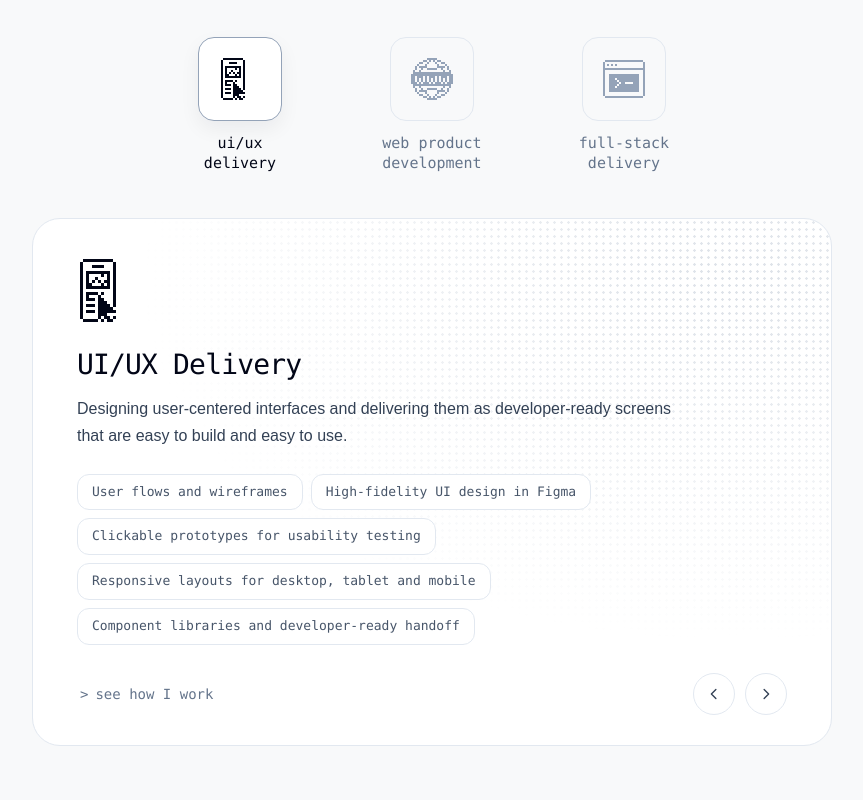
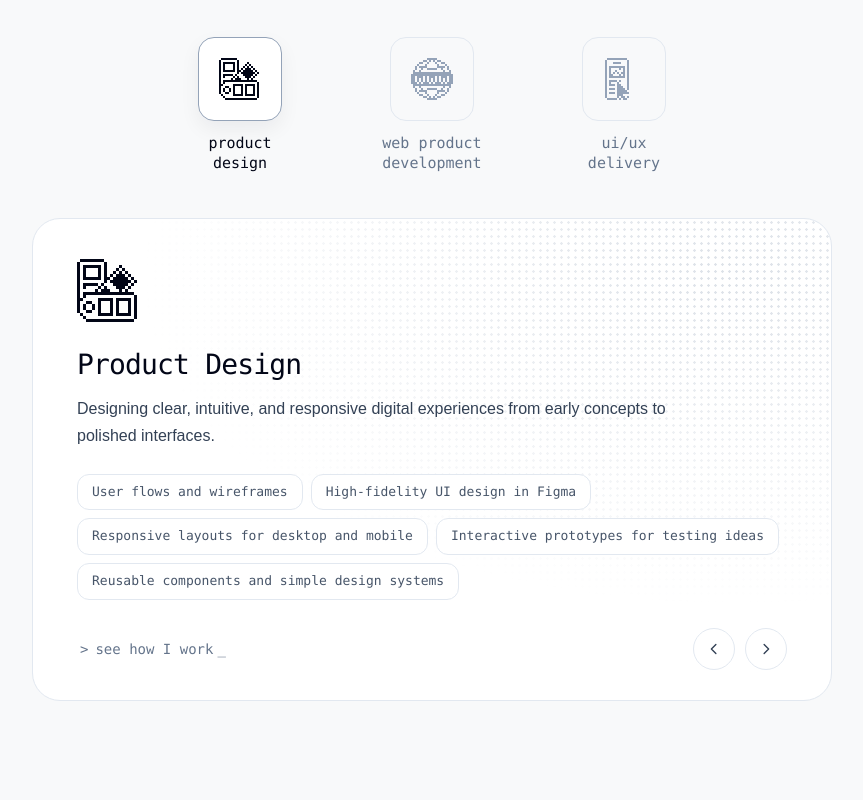
Before and after one commit to anniesrdnl/anniesrdnl_portfolio, a React (Vite) app: page / in a window 1280 px wide. Shown: the part 1780-2580 px from the top of the page, without its empty margins (358-1221 px from the left). Built offline with nearby package versions, Linux system fonts and the light colour scheme.

Commit message:
restore product design service and replace full-stack delivery with ui/ux delivery

```diff
--- a/src/data/portfolio.js
+++ b/src/data/portfolio.js
@@ -109,45 +109,44 @@ export const projects = [
 
 export const services = [
   {
-    slug: 'ui-ux-delivery',
-    title: 'UI/UX Delivery',
+    slug: 'product-design',
+    title: 'Product Design',
     description:
-      'Designing user-centered interfaces and delivering them as developer-ready screens that are easy to build and easy to use.',
+      'Designing clear, intuitive, and responsive digital experiences from early concepts to polished interfaces.',
     overview: [
-      'I design interfaces around the people who will use them, mapping how they move through a product and shaping each screen so the next step always feels obvious.',
-      'Because I also build what I design, I deliver UI that is ready for development: consistent components, responsive layouts and clear specs, so nothing gets lost between design and code.',
+      'I design digital products that are clear, intuitive and easy to use, from rough early ideas to polished, responsive interfaces that are ready to build.',
+      'Good design starts with understanding who will use the product and what they need to get done, so every screen has a clear purpose and nothing gets in the way.',
     ],
     offerings: [
       'User flows and wireframes',
       'High-fidelity UI design in Figma',
-      'Clickable prototypes for usability testing',
-      'Responsive layouts for desktop, tablet and mobile',
-      'Component libraries and developer-ready handoff',
+      'Responsive layouts for desktop and mobile',
+      'Interactive prototypes for testing ideas',
+      'Reusable components and simple design systems',
     ],
     process: [
       {
         title: 'Understand',
-        text: 'Learn who the users are, what they need to get done and where they get stuck.',
+        text: 'Learn the goals, the users and the problem the product needs to solve.',
       },
       {
-        title: 'Map',
-        text: 'Sketch user flows and wireframes to shape the experience before adding detail.',
+        title: 'Explore',
+        text: 'Sketch flows and wireframes to try ideas quickly before committing.',
       },
       {
         title: 'Design',
-        text: 'Turn the strongest direction into polished, accessible and responsive screens.',
+        text: 'Turn the strongest direction into polished, responsive screens.',
       },
       {
-        title: 'Deliver',
-        text: 'Test the prototype, refine it, and hand off components that are ready to build.',
+        title: 'Refine',
+        text: 'Gather feedback and iterate until it feels effortless to use.',
       },
     ],
     tools: [
       'Figma',
       'UI/UX',
+      'Responsive Design',
       'Prototyping',
-      'Responsive Design',
-      'Design Systems',
     ],
     projects: [
       'teech',
@@ -203,48 +202,46 @@ export const services = [
     ],
   },
   {
-    slug: 'full-stack',
-    title: 'Full-stack Delivery',
+    slug: 'ui-ux-delivery',
+    title: 'UI/UX Delivery',
     description:
-      'Handling the complete development process across frontend, backend, APIs, databases, deployment, and iteration.',
+      'Taking interfaces from design to a polished, accessible product, and refining the experience based on how people actually use it.',
     overview: [
-      'I handle the whole journey of a product: the interface people use, the backend, APIs and database behind it, and the deployment that puts it in front of users.',
-      'Owning both sides means fewer handoffs, faster iteration and a product that holds together as it grows.',
+      'I close the gap between a design file and a finished product: every screen built accurately, every state accounted for and every interaction tuned so it feels effortless.',
+      'Because I both design and develop, I can review an interface, find where people get stuck and ship the fixes myself, from the component library down to the final details.',
     ],
     offerings: [
-      'Frontend and backend development',
-      'REST API design and integration',
-      'Database design with PostgreSQL and Supabase',
-      'Authentication and data handling',
-      'Deployment, maintenance and iteration',
+      'UX reviews and usability improvements',
+      'Accurate design-to-code implementation',
+      'Accessible interfaces with clear focus states and contrast',
+      'Reusable UI components and design systems',
+      'Interaction details: loading, empty and error states',
     ],
     process: [
       {
-        title: 'Scope',
-        text: 'Agree on the features, the data model and what a first release includes.',
+        title: 'Review',
+        text: 'Walk through the interface to find friction, inconsistencies and accessibility gaps.',
+      },
+      {
+        title: 'Prioritize',
+        text: 'Decide which improvements matter most to users and tackle those first.',
       },
       {
         title: 'Build',
-        text: 'Develop the frontend, backend and database together, end to end.',
+        text: 'Implement the UI as reusable, accessible components that match the design.',
       },
       {
-        title: 'Ship',
-        text: 'Deploy to production with the right setup for hosting and data.',
-      },
-      {
-        title: 'Iterate',
-        text: 'Fix issues, add features and keep the product healthy over time.',
+        title: 'Refine',
+        text: 'Polish the details, test with real use and keep the experience consistent.',
       },
     ],
     tools: [
+      'Figma',
+      'UI/UX',
+      'Accessibility',
+      'Design Systems',
       'React.js',
-      'Node.js',
-      'Express',
-      'Supabase',
-      'PostgreSQL',
-      'REST APIs',
-      'Git',
-      'Vercel',
+      'Tailwind CSS',
     ],
     projects: [
       'teech',
--- a/src/data/serviceIcons.js
+++ b/src/data/serviceIcons.js
@@ -1,5 +1,314 @@
 // 21×21 pixel frames for the service icons; `rest` is the frame shown when an icon isn't playing
 export const serviceIcons = {
+  'product-design': {
+    rest: 4,
+    frames: [
+      [
+        '.########............',
+        '#........#...........',
+        '#.######.#....#......',
+        '#.#....#.#...#.#.....',
+        '#.#....#.#..#.#.#....',
+        '#.#....#.#.#.###.#...',
+        '#.######.##.#####.#..',
+        '#........#.#######.#.',
+        '#.#.....#...#####.#..',
+        '#.#....#.#...###.#...',
+        '#.....#.###...#.#....',
+        '#.#################..',
+        '#.#................#.',
+        '##.....#####.#####.#.',
+        '#..##..#...#.#...#.#.',
+        '#.#..#.#...#.#...#.#.',
+        '#.#..#.#...#.#...#.#.',
+        '#..##..#...#.#...#.#.',
+        '.#.....#####.#####.#.',
+        '..#................#.',
+        '...################..',
+      ],
+      [
+        '.########............',
+        '#........#...........',
+        '#.######.#....#......',
+        '#.#....#.#...#.#.....',
+        '#.#....#.#..#.#.#....',
+        '#.#....#.#.#.###.#...',
+        '#.######.##.#####.#..',
+        '#........#.#######.#.',
+        '#.##....#...#####.#..',
+        '#.#....#.#...###.#...',
+        '#.....#.###...#.#....',
+        '#.#################..',
+        '#.#................#.',
+        '##.....#####.#####.#.',
+        '#..##..#...#.#...#.#.',
+        '#.#..#.#...#.#...#.#.',
+        '#.#..#.#...#.#...#.#.',
+        '#..##..#...#.#...#.#.',
+        '.#.....#####.#####.#.',
+        '..#................#.',
+        '...################..',
+      ],
+      [
+        '.########............',
+        '#........#...........',
+        '#.######.#....#......',
+        '#.#....#.#...#.#.....',
+        '#.#....#.#..#.#.#....',
+        '#.#....#.#.#.###.#...',
+        '#.######.##.#####.#..',
+        '#........#.#######.#.',
+        '#.###...#...#####.#..',
+        '#.#....#.#...###.#...',
+        '#.....#.###...#.#....',
+        '#.#################..',
+        '#.#................#.',
+        '##.....#####.#####.#.',
+        '#..##..#...#.#...#.#.',
+        '#.#..#.#...#.#...#.#.',
+        '#.#..#.#...#.#...#.#.',
+        '#..##..#...#.#...#.#.',
+        '.#.....#####.#####.#.',
+        '..#................#.',
+        '...################..',
+      ],
+      [
+        '.########............',
+        '#........#...........',
+        '#.######.#....#......',
+        '#.#....#.#...#.#.....',
+        '#.#....#.#..#.#.#....',
+        '#.#....#.#.#.###.#...',
+        '#.######.##.#####.#..',
+        '#........#.#######.#.',
+        '#.####..#...#####.#..',
+        '#.#....#.#...###.#...',
+        '#.....#.###...#.#....',
+        '#.#################..',
+        '#.#................#.',
+        '##.....#####.#####.#.',
+        '#..##..#...#.#...#.#.',
+        '#.#..#.#...#.#...#.#.',
+        '#.#..#.#...#.#...#.#.',
+        '#..##..#...#.#...#.#.',
+        '.#.....#####.#####.#.',
+        '..#................#.',
+        '...################..',
+      ],
+      [
+        '.########............',
+        '#........#...........',
+        '#.######.#....#......',
+        '#.#....#.#...#.#.....',
+        '#.#....#.#..#.#.#....',
+        '#.#....#.#.#.###.#...',
+        '#.######.##.#####.#..',
+        '#........#.#######.#.',
+        '#.#####.#...#####.#..',
+        '#.#....#.#...###.#...',
+        '#.....#.###...#.#....',
+        '#.#################..',
+        '#.#................#.',
+        '##.....#####.#####.#.',
+        '#..##..#...#.#...#.#.',
+        '#.#..#.#...#.#...#.#.',
+        '#.#..#.#...#.#...#.#.',
+        '#..##..#...#.#...#.#.',
+        '.#.....#####.#####.#.',
+        '..#................#.',
+        '...################..',
+      ],
+      [
+        '.########............',
+        '#........#...........',
+        '#.######.#....#......',
+        '#.#....#.#...#.#.....',
+        '#.#....#.#..#.#.#....',
+        '#.#....#.#.#.###.#...',
+        '#.######.##.#####.#..',
+        '#........#.#######.#.',
+        '#.#####.#...#####.#..',
+        '#.#....#.#...###.#...',
+        '#.....#.###...#.#....',
+        '#.#################..',
+        '#.#................#.',
+        '##.....#####.#####.#.',
+        '#..##..#...#.#...#.#.',
+        '#.#..#.#...#.#...#.#.',
+        '#.#..#.#...#.#...#.#.',
+        '#..##..#...#.#...#.#.',
+        '.#.....#####.#####.#.',
+        '..#................#.',
+        '...################..',
+      ],
+      [
+        '.########............',
+        '#........#...........',
+        '#.######.#....#......',
+        '#.#....#.#...#.#.....',
+        '#.#....#.#..#.#.#....',
+        '#.#....#.#.#.###.#...',
+        '#.######.##.#####.#..',
+        '#........#.#######.#.',
+        '#.#####.#...#####.#..',
+        '#.#....#.#...###.#...',
+        '#.....#.###...#.#....',
+        '#.#################..',
+        '#.#................#.',
+        '##.....#####.#####.#.',
+        '#..##..#...#.#...#.#.',
+        '#.#..#.#...#.#...#.#.',
+        '#.#..#.#...#.#...#.#.',
+        '#..##..#...#.#...#.#.',
+        '.#.....#####.#####.#.',
+        '..#................#.',
+        '...################..',
+      ],
+    ],
+  },
+  'web-development': {
+    rest: 0,
+    frames: [
+      [
+        '........#####........',
+        '......##.#.#.##......',
+        '....##..#...#..##....',
+        '...#...#.....#...#...',
+        '..#.####.....####.#..',
+        '..#..#..#####..#..#..',
+        '.#..#...........#..#.',
+        '.###################.',
+        '#####################',
+        '##.###.#.###.#.###.##',
+        '##.#.#.#.#.#.#.#.#.##',
+        '##.#.#.#.#.#.#.#.#.##',
+        '###.#.###.#.###.#.###',
+        '.###################.',
+        '.#..#...........#..#.',
+        '..#..#..#####..#..#..',
+        '..#.####.....####.#..',
+        '...#...#.....#...#...',
+        '....##..#...#..##....',
+        '......##.#.#.##......',
+        '........#####........',
+      ],
+      [
+        '........#####........',
+        '......##.#.#.##......',
+        '....##..#...#..##....',
+        '...#...#.....#...#...',
+        '..#.####.....####.#..',
+        '..#..#..#####..#..#..',
+        '.#..#...........#..#.',
+        '.###################.',
+        '#####################',
+        '#####.#.###.#.###.###',
+        '###.#.#.#.#.#.#.#.###',
+        '###.#.#.#.#.#.#.#.###',
+        '##.#.###.#.###.#.####',
+        '.###################.',
+        '.#..#...........#..#.',
+        '..#..#..#####..#..#..',
+        '..#.####.....####.#..',
+        '...#...#.....#...#...',
+        '....##..#...#..##....',
+        '......##.#.#.##......',
+        '........#####........',
+      ],
+      [
+        '........#####........',
+        '......##.#.#.##......',
+        '....##..#...#..##....',
+        '...#...#.....#...#...',
+        '..#.####.....####.#..',
+        '..#..#..#####..#..#..',
+        '.#..#...........#..#.',
+        '.###################.',
+        '#####################',
+        '####.#.###.#.###.#.##',
+        '##.#.#.#.#.#.#.#.#.##',
+        '##.#.#.#.#.#.#.#.#.##',
+        '###.###.#.###.#.#####',
+        '.###################.',
+        '.#..#...........#..#.',
+        '..#..#..#####..#..#..',
+        '..#.####.....####.#..',
+        '...#...#.....#...#...',
+        '....##..#...#..##....',
+        '......##.#.#.##......',
+        '........#####........',
+      ],
+      [
+        '........#####........',
+        '......##.#.#.##......',
+        '....##..#...#..##....',
+        '...#...#.....#...#...',
+        '..#.####.....####.#..',
+        '..#..#..#####..#..#..',
+        '.#..#...........#..#.',
+        '.###################.',
+        '#####################',
+        '###.#.###.#.###.#.###',
+        '###.#.#.#.#.#.#.#.###',
+        '###.#.#.#.#.#.#.#.###',
+        '##.###.#.###.#.###.##',
+        '.###################.',
+        '.#..#...........#..#.',
+        '..#..#..#####..#..#..',
+        '..#.####.....####.#..',
+        '...#...#.....#...#...',
+        '....##..#...#..##....',
+        '......##.#.#.##......',
+        '........#####........',
+      ],
+      [
+        '........#####........',
+        '......##.#.#.##......',
+        '....##..#...#..##....',
+        '...#...#.....#...#...',
+        '..#.####.....####.#..',
+        '..#..#..#####..#..#..',
+        '.#..#...........#..#.',
+        '.###################.',
+        '#####################',
+        '##.#.###.#.###.#.####',
+        '##.#.#.#.#.#.#.#.#.##',
+        '##.#.#.#.#.#.#.#.#.##',
+        '#####.#.###.#.###.###',
+        '.###################.',
+        '.#..#...........#..#.',
+        '..#..#..#####..#..#..',
+        '..#.####.....####.#..',
+        '...#...#.....#...#...',
+        '....##..#...#..##....',
+        '......##.#.#.##......',
+        '........#####........',
+      ],
+      [
+        '........#####........',
+        '......##.#.#.##......',
+        '....##..#...#..##....',
+        '...#...#.....#...#...',
+        '..#.####.....####.#..',
+        '..#..#..#####..#..#..',
+        '.#..#...........#..#.',
+        '.###################.',
+        '#####################',
+        '###.###.#.###.#.#####',
+        '###.#.#.#.#.#.#.#.###',
+        '###.#.#.#.#.#.#.#.###',
+        '####.#.###.#.###.#.##',
+        '.###################.',
+        '.#..#...........#..#.',
+        '..#..#..#####..#..#..',
+        '..#.####.....####.#..',
+        '...#...#.....#...#...',
+        '....##..#...#..##....',
+        '......##.#.#.##......',
+        '........#####........',
+      ],
+    ],
+  },
   'ui-ux-delivery': {
     rest: 3,
     frames: [
@@ -189,336 +498,4 @@ export const serviceIcons = {
       ],
     ],
   },
-  'web-development': {
-    rest: 0,
-    frames: [
-      [
-        '........#####........',
-        '......##.#.#.##......',
-        '....##..#...#..##....',
-        '...#...#.....#...#...',
-        '..#.####.....####.#..',
-        '..#..#..#####..#..#..',
-        '.#..#...........#..#.',
-        '.###################.',
-        '#####################',
-        '##.###.#.###.#.###.##',
-        '##.#.#.#.#.#.#.#.#.##',
-        '##.#.#.#.#.#.#.#.#.##',
-        '###.#.###.#.###.#.###',
-        '.###################.',
-        '.#..#...........#..#.',
-        '..#..#..#####..#..#..',
-        '..#.####.....####.#..',
-        '...#...#.....#...#...',
-        '....##..#...#..##....',
-        '......##.#.#.##......',
-        '........#####........',
-      ],
-      [
-        '........#####........',
-        '......##.#.#.##......',
-        '....##..#...#..##....',
-        '...#...#.....#...#...',
-        '..#.####.....####.#..',
-        '..#..#..#####..#..#..',
-        '.#..#...........#..#.',
-        '.###################.',
-        '#####################',
-        '#####.#.###.#.###.###',
-        '###.#.#.#.#.#.#.#.###',
-        '###.#.#.#.#.#.#.#.###',
-        '##.#.###.#.###.#.####',
-        '.###################.',
-        '.#..#...........#..#.',
-        '..#..#..#####..#..#..',
-        '..#.####.....####.#..',
-        '...#...#.....#...#...',
-        '....##..#...#..##....',
-        '......##.#.#.##......',
-        '........#####........',
-      ],
-      [
-        '........#####........',
-        '......##.#.#.##......',
-        '....##..#...#..##....',
-        '...#...#.....#...#...',
-        '..#.####.....####.#..',
-        '..#..#..#####..#..#..',
-        '.#..#...........#..#.',
-        '.###################.',
-        '#####################',
-        '####.#.###.#.###.#.##',
-        '##.#.#.#.#.#.#.#.#.##',
-        '##.#.#.#.#.#.#.#.#.##',
-        '###.###.#.###.#.#####',
-        '.###################.',
-        '.#..#...........#..#.',
-        '..#..#..#####..#..#..',
-        '..#.####.....####.#..',
-        '...#...#.....#...#...',
-        '....##..#...#..##....',
-        '......##.#.#.##......',
-        '........#####........',
-      ],
-      [
-        '........#####........',
-        '......##.#.#.##......',
-        '....##..#...#..##....',
-        '...#...#.....#...#...',
-        '..#.####.....####.#..',
-        '..#..#..#####..#..#..',
-        '.#..#...........#..#.',
-        '.###################.',
-        '#####################',
-        '###.#.###.#.###.#.###',
-        '###.#.#.#.#.#.#.#.###',
-        '###.#.#.#.#.#.#.#.###',
-        '##.###.#.###.#.###.##',
-        '.###################.',
-        '.#..#...........#..#.',
-        '..#..#..#####..#..#..',
-        '..#.####.....####.#..',
-        '...#...#.....#...#...',
-        '....##..#...#..##....',
-        '......##.#.#.##......',
-        '........#####........',
-      ],
-      [
-        '........#####........',
-        '......##.#.#.##......',
-        '....##..#...#..##....',
-        '...#...#.....#...#...',
-        '..#.####.....####.#..',
-        '..#..#..#####..#..#..',
-        '.#..#...........#..#.',
-        '.###################.',
-        '#####################',
-        '##.#.###.#.###.#.####',
-        '##.#.#.#.#.#.#.#.#.##',
-        '##.#.#.#.#.#.#.#.#.##',
-        '#####.#.###.#.###.###',
-        '.###################.',
-        '.#..#...........#..#.',
-        '..#..#..#####..#..#..',
-        '..#.####.....####.#..',
-        '...#...#.....#...#...',
-        '....##..#...#..##....',
-        '......##.#.#.##......',
-        '........#####........',
-      ],
-      [
-        '........#####........',
-        '......##.#.#.##......',
-        '....##..#...#..##....',
-        '...#...#.....#...#...',
-        '..#.####.....####.#..',
-        '..#..#..#####..#..#..',
-        '.#..#...........#..#.',
-        '.###################.',
-        '#####################',
-        '###.###.#.###.#.#####',
-        '###.#.#.#.#.#.#.#.###',
-        '###.#.#.#.#.#.#.#.###',
-        '####.#.###.#.###.#.##',
-        '.###################.',
-        '.#..#...........#..#.',
-        '..#..#..#####..#..#..',
-        '..#.####.....####.#..',
-        '...#...#.....#...#...',
-        '....##..#...#..##....',
-        '......##.#.#.##......',
-        '........#####........',
-      ],
-    ],
-  },
-  'full-stack': {
-    rest: 3,
-    frames: [
-      [
-        '.....................',
-        '.###################.',
-        '#...................#',
-        '#.#.#.#.............#',
-        '#...................#',
-        '#####################',
-        '#...................#',
-        '#...................#',
-        '#..###############..#',
-        '#..###############..#',
-        '#..###.###########..#',
-        '#..####.##########..#',
-        '#..#####.##.######..#',
-        '#..####.##########..#',
-        '#..###.###########..#',
-        '#..###############..#',
-        '#..###############..#',
-        '#...................#',
-        '#...................#',
-        '.###################.',
-        '.....................',
-      ],
-      [
-        '.....................',
-        '.###################.',
-        '#...................#',
-        '#.#.#.#.............#',
-        '#...................#',
-        '#####################',
-        '#...................#',
-        '#...................#',
-        '#..###############..#',
-        '#..###############..#',
-        '#..###.###########..#',
-        '#..####.##########..#',
-        '#..#####.##..#####..#',
-        '#..####.##########..#',
-        '#..###.###########..#',
-        '#..###############..#',
-        '#..###############..#',
-        '#...................#',
-        '#...................#',
-        '.###################.',
-        '.....................',
-      ],
-      [
-        '.....................',
-        '.###################.',
-        '#...................#',
-        '#.#.#.#.............#',
-        '#...................#',
-        '#####################',
-        '#...................#',
-        '#...................#',
-        '#..###############..#',
-        '#..###############..#',
-        '#..###.###########..#',
-        '#..####.##########..#',
-        '#..#####.##...####..#',
-        '#..####.##########..#',
-        '#..###.###########..#',
-        '#..###############..#',
-        '#..###############..#',
-        '#...................#',
-        '#...................#',
-        '.###################.',
-        '.....................',
-      ],
-      [
-        '.....................',
-        '.###################.',
-        '#...................#',
-        '#.#.#.#.............#',
-        '#...................#',
-        '#####################',
-        '#...................#',
-        '#...................#',
-        '#..###############..#',
-        '#..###############..#',
-        '#..###.###########..#',
-        '#..####.##########..#',
-        '#..#####.##....###..#',
-        '#..####.##########..#',
-        '#..###.###########..#',
-        '#..###############..#',
-        '#..###############..#',
-        '#...................#',
-        '#...................#',
-        '.###################.',
-        '.....................',
-      ],
-      [
-        '.....................',
-        '.###################.',
-        '#...................#',
-        '#.#.#.#.............#',
-        '#...................#',
-        '#####################',
-        '#...................#',
-        '#...................#',
-        '#..###############..#',
-        '#..###############..#',
-        '#..###.###########..#',
-        '#..####.##########..#',
-        '#..#####.##....###..#',
-        '#..####.##########..#',
-        '#..###.###########..#',
-        '#..###############..#',
-        '#..###############..#',
-        '#...................#',
-        '#...................#',
-        '.###################.',
-        '.....................',
-      ],
-      [
-        '.....................',
-        '.###################.',
-        '#...................#',
-        '#.#.#.#.............#',
-        '#...................#',
-        '#####################',
-        '#...................#',
-        '#...................#',
-        '#..###############..#',
-        '#..###############..#',
-        '#..###.###########..#',
-        '#..####.##########..#',
-        '#..#####.#########..#',
-        '#..####.##########..#',
-        '#..###.###########..#',
-        '#..###############..#',
-        '#..###############..#',
-        '#...................#',
-        '#...................#',
-        '.###################.',
-        '.....................',
-      ],
-      [
-        '.....................',
-        '.###################.',
-        '#...................#',
-        '#.#.#.#.............#',
-        '#...................#',
-        '#####################',
-        '#...................#',
-        '#...................#',
-        '#..###############..#',
-        '#..###############..#',
-        '#..###.###########..#',
-        '#..####.##########..#',
-        '#..#####.##....###..#',
-        '#..####.##########..#',
-        '#..###.###########..#',
-        '#..###############..#',
-        '#..###############..#',
-        '#...................#',
-        '#...................#',
-        '.###################.',
-        '.....................',
-      ],
-      [
-        '.....................',
-        '.###################.',
-        '#...................#',
-        '#.#.#.#.............#',
-        '#...................#',
-        '#####################',
-        '#...................#',
-        '#...................#',
-        '#..###############..#',
-        '#..###############..#',
-        '#..###.###########..#',
-        '#..####.##########..#',
-        '#..#####.#########..#',
-        '#..####.##########..#',
-        '#..###.###########..#',
-        '#..###############..#',
-        '#..###############..#',
-        '#...................#',
-        '#...................#',
-        '.###################.',
-        '.....................',
-      ],
-    ],
-  },
 }
```
